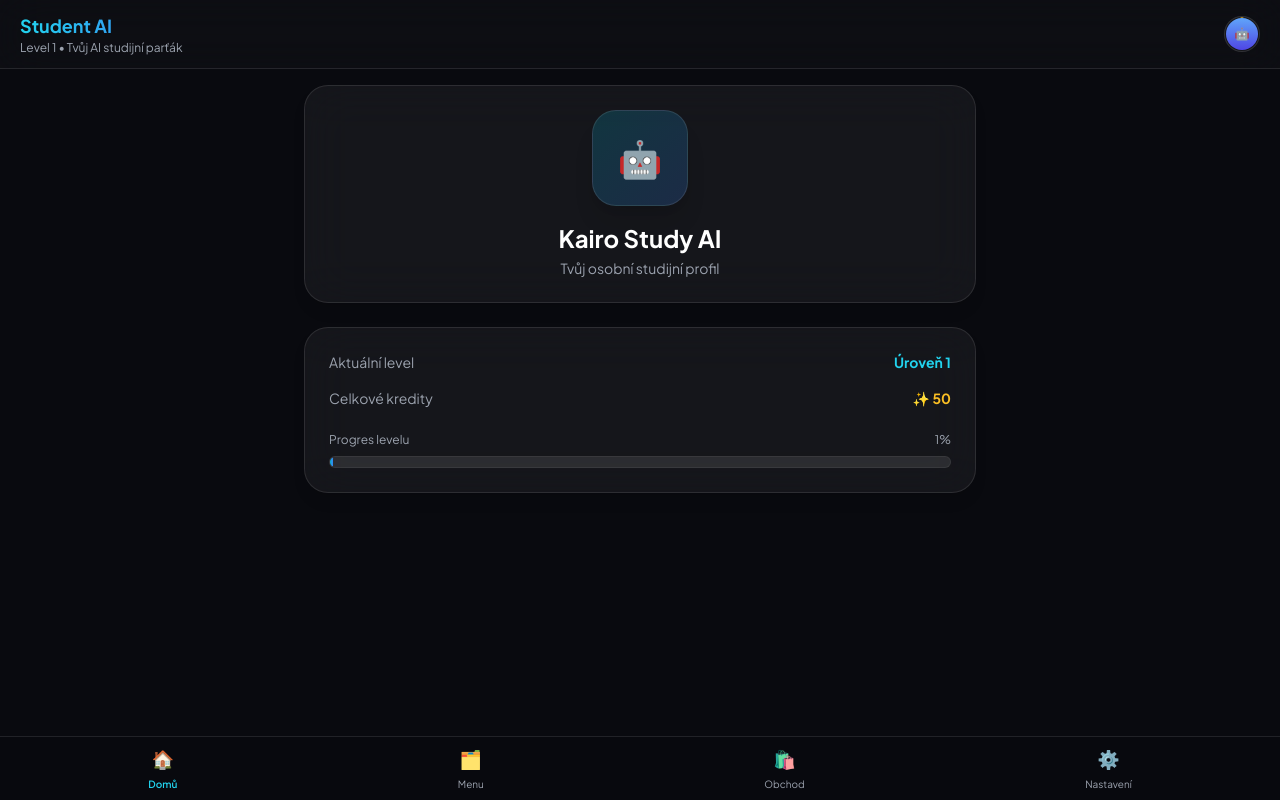
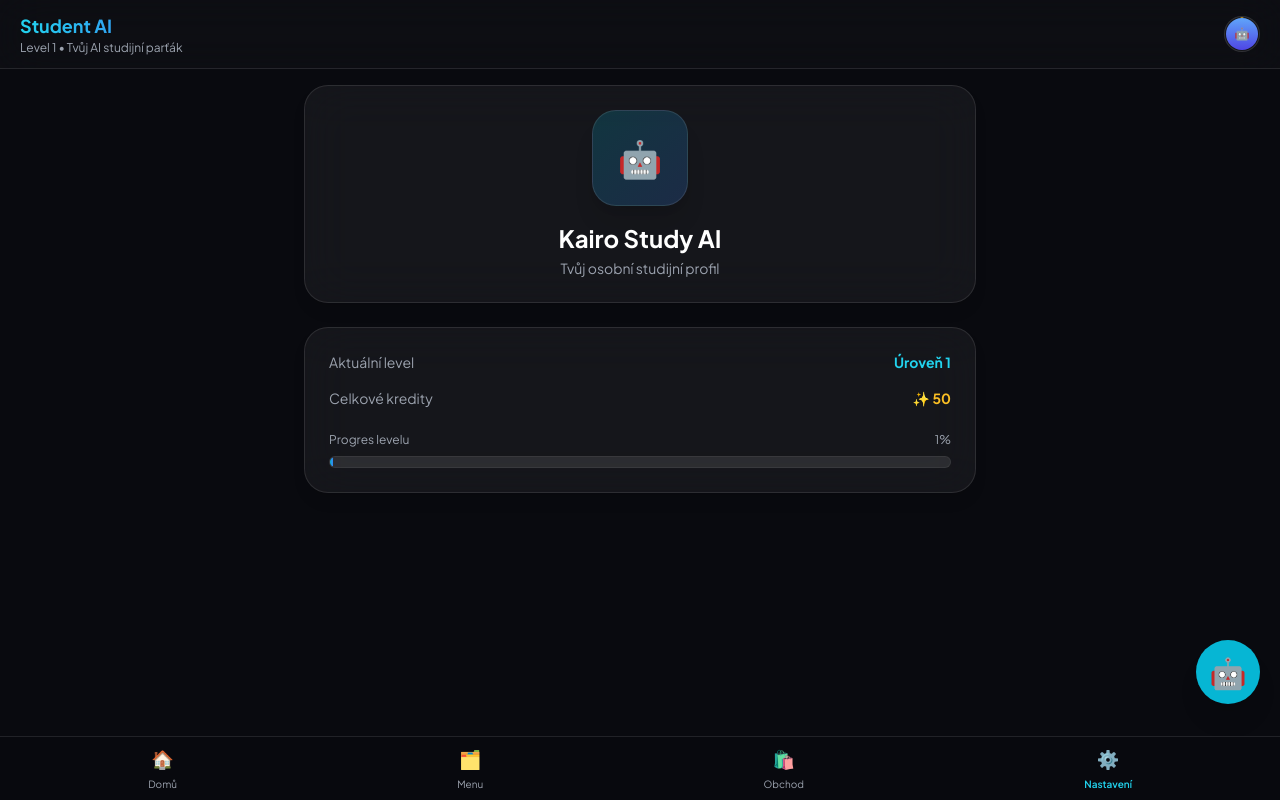
Before and after one commit to InfinityLook/Student-Ai, a Next.js app: page / in a window 1280 px wide. Built offline with nearby package versions, Linux system fonts and the light colour scheme.

Commit message:
Refactor DashboardShell to use buttons for navigation

```diff
--- a/components/DashboardShell.tsx
+++ b/components/DashboardShell.tsx
@@ -1,15 +1,21 @@
 "use client";
 
 import React from "react";
-import Link from "next/link";
-import { usePathname } from "next/navigation";
 import KairoAvatar from "@/components/KairoAvatar";
+import NotificationSystem from "@/components/NotificationSystem";
+import KairoFloating from "@/components/KairoFloating";
 import { useStore } from "@/store/useStore";
 import { getLevelInfo } from "@/lib/gamification";
 
+const NAV_ITEMS = [
+  { id: "home", icon: "🏠", label: "Domů" },
+  { id: "menu", icon: "🗂️", label: "Menu" },
+  { id: "shop", icon: "🛍️", label: "Obchod" },
+  { id: "profile", icon: "⚙️", label: "Nastavení" },
+];
+
 export default function DashboardShell({ children }: { children: React.ReactNode }) {
-  const pathname = usePathname();
-  const { totalCreditsEarned } = useStore();
+  const { totalCreditsEarned, activeModule, setActiveModule } = useStore();
   const { level } = getLevelInfo(totalCreditsEarned);
 
   return (
@@ -22,55 +28,41 @@ export default function DashboardShell({ children }: { children: React.ReactNode
           </h2>
           <p className="text-xs text-gray-400">Level {level} • Tvůj AI studijní parťák</p>
         </div>
-        <div className="w-9 h-9 rounded-full bg-white/5 border border-white/10 flex items-center justify-center backdrop-blur-xl shadow-inner overflow-hidden">
+        <button
+          onClick={() => setActiveModule("profile")}
+          className="w-9 h-9 rounded-full bg-white/5 border border-white/10 flex items-center justify-center backdrop-blur-xl shadow-inner overflow-hidden"
+        >
           <KairoAvatar size="sm" />
-        </div>
+        </button>
       </header>
 
       {/* Hlavní obsah */}
-      <main className={`flex-1 relative ${pathname === "/" ? "overflow-hidden" : "overflow-y-auto"} p-4 pb-24`}>
+      <main className={`flex-1 relative ${activeModule === "home" ? "overflow-hidden" : "overflow-y-auto"} p-4 pb-24`}>
         {children}
       </main>
 
+      {/* Notifikace a plovoucí Kairo chat */}
+      <NotificationSystem />
+      <KairoFloating />
+
       {/* Fixní spodní navigace se 4 položkami */}
       <nav className="absolute bottom-0 left-0 right-0 h-16 bg-[#090a0f]/95 border-t border-white/10 backdrop-blur-2xl flex items-center justify-around px-2 z-50">
-        <Link
-          href="/"
-          className={`flex flex-col items-center gap-1 transition ${
-            pathname === "/" ? "text-cyan-400 font-semibold" : "text-gray-400 hover:text-white"
-          }`}
-        >
-          <span className="text-lg">🏠</span>
-          <span className="text-[10px]">Domů</span>
-        </Link>
-        <Link
-          href="/menu"
-          className={`flex flex-col items-center gap-1 transition ${
-            pathname === "/menu" ? "text-cyan-400 font-semibold" : "text-gray-400 hover:text-white"
-          }`}
-        >
-          <span className="text-lg">🗂️</span>
-          <span className="text-[10px]">Menu</span>
-        </Link>
-        <Link
-          href="/shop"
-          className={`flex flex-col items-center gap-1 transition ${
-            pathname === "/shop" ? "text-cyan-400 font-semibold" : "text-gray-400 hover:text-white"
-          }`}
-        >
-          <span className="text-lg">🛍️</span>
-          <span className="text-[10px]">Obchod</span>
-        </Link>
-        <Link
-          href="/profile"
-          className={`flex flex-col items-center gap-1 transition ${
-            pathname === "/profile" ? "text-cyan-400 font-semibold" : "text-gray-400 hover:text-white"
-          }`}
-        >
-          <span className="text-lg">⚙️</span>
-          <span className="text-[10px]">Nastavení</span>
-        </Link>
+        {NAV_ITEMS.map((item) => {
+          const isActive = activeModule === item.id;
+          return (
+            <button
+              key={item.id}
+              onClick={() => setActiveModule(item.id)}
+              className={`flex flex-col items-center gap-1 transition ${
+                isActive ? "text-cyan-400 font-semibold" : "text-gray-400 hover:text-white"
+              }`}
+            >
+              <span className="text-lg">{item.icon}</span>
+              <span className="text-[10px]">{item.label}</span>
+            </button>
+          );
+        })}
       </nav>
     </div>
   );
-}
+                }
```
